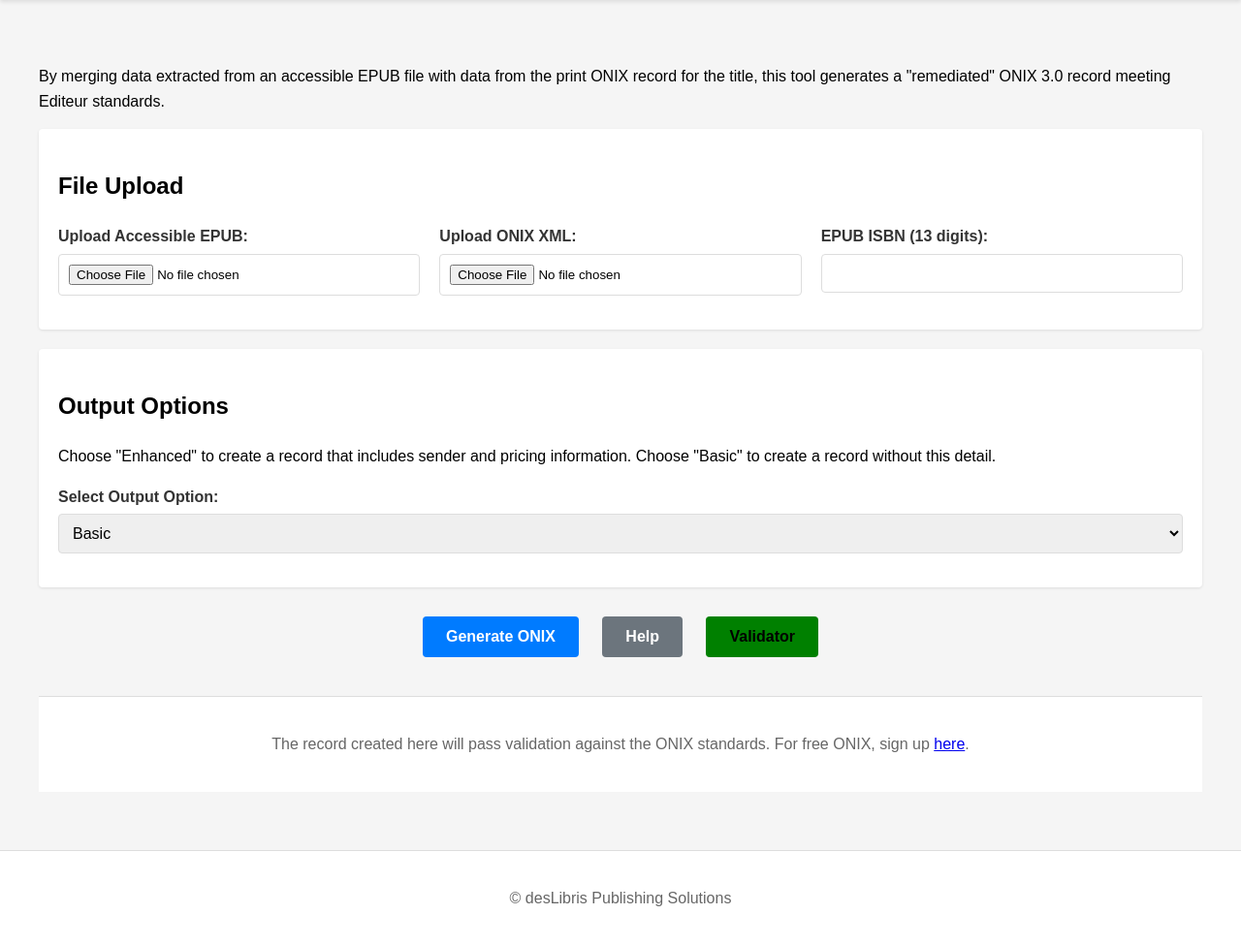
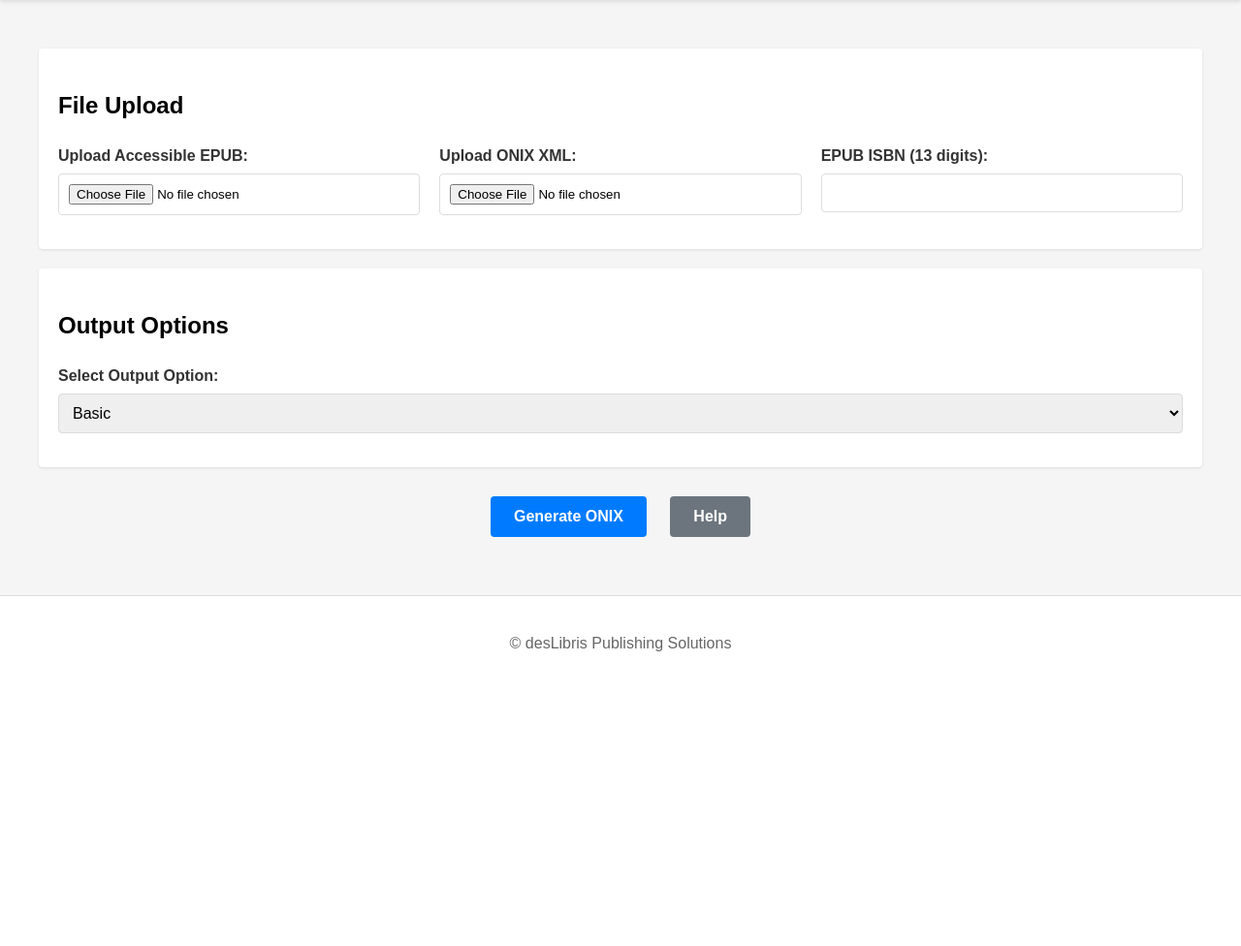
Before and after one commit to pamarty/DPS_AccessONIX, a Flask app: page / in a window 1280 px wide. Shown: the part 216-1192 px from the top of the page at 97% size. After the commit the page ends 888 px from the top, so only its background shows below. Run offline with Flask 2, Linux system fonts and the light colour scheme.

Commit message:
Initial commit8

```diff
--- a/app/templates/index.html
+++ b/app/templates/index.html
@@ -1,13 +1,9 @@
 {% extends "base.html" %}
 
-{% block title %}AccessONIX - ONIX Generator{% endblock %}
+{% block title %}AccessONIX - ONIX Generator for Accessible EPUBs{% endblock %}
 
 {% block content %}
 <div class="container">
-    <section class="intro">
-        <p>By merging data extracted from an accessible EPUB file with data from the print ONIX record for the title, this tool generates a "remediated" ONIX 3.0 record meeting Editeur standards.</p>
-    </section>
-
     <form id="onixForm" method="POST" action="{{ url_for('process') }}" enctype="multipart/form-data">
         <div class="form-section">
             <h2>File Upload</h2>
@@ -29,7 +25,6 @@
 
         <div class="form-section">
             <h2>Output Options</h2>
-            <p>Choose "Enhanced" to create a record that includes sender and pricing information. Choose "Basic" to create a record without this detail.</p>
             <div class="form-group">
                 <label for="role">Select Output Option:</label>
                 <select id="role" name="role" required>
@@ -39,7 +34,7 @@
             </div>
         </div>
 
-        <div id="enhanced-fields" class="form-section" style="display: none;">
+        <div id="publisher-fields" class="form-section" style="display: none;">
             <h2>Enhanced Information</h2>
             <div class="form-group" style="display: flex; gap: 20px;">
                 <div style="flex: 1;">
@@ -87,21 +82,17 @@
 
         <div class="form-actions">
             <button type="submit" class="btn btn-primary">Generate ONIX</button>
+            <div id="spinner" class="spinner" style="display: none;"></div>
             <button type="button" class="btn btn-secondary" onclick="window.location.href='{{ url_for('help') }}'">Help</button>
-            <button type="button" class="btn btn-success" style="background-color: green;" onclick="window.open('https://chic-cascaron-db5ad2.netlify.app', '_blank')">Validator</button>
         </div>
     </form>
-
-    <footer>
-        <p>The record created here will pass validation against the ONIX standards. For free ONIX, sign up <a href="https://www.deslibris.pub" target="_blank">here</a>.</p>
-    </footer>
 </div>
 {% endblock %}
 
 {% block scripts %}
 <script>
     document.getElementById('role').addEventListener('change', function () {
-        const enhancedFields = document.getElementById('enhanced-fields');
+        const enhancedFields = document.getElementById('publisher-fields');
         if (this.value === 'enhanced') {
             enhancedFields.style.display = 'block';
         } else {
@@ -109,11 +100,9 @@
         }
     });
 
-    // Allow form submission to proceed
     document.getElementById('onixForm').addEventListener('submit', function (event) {
-        event.preventDefault(); // Prevent default only for debugging
-        console.log('Form submission triggered. Ensure server endpoint is ready.');
-        this.submit(); // Proceed with actual submission
+        const spinner = document.getElementById('spinner');
+        spinner.style.display = 'inline-block';
     });
 </script>
 {% endblock %}
```
